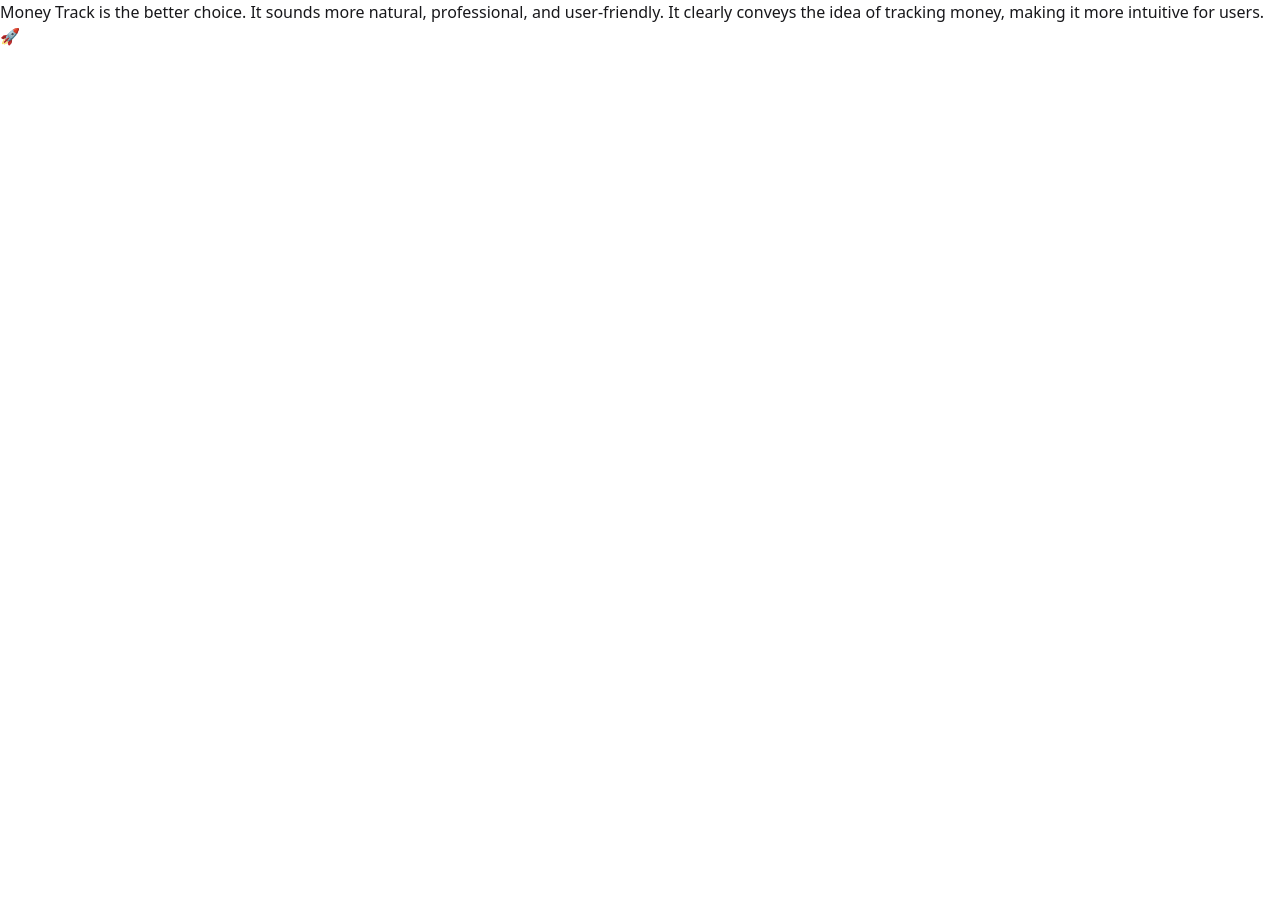
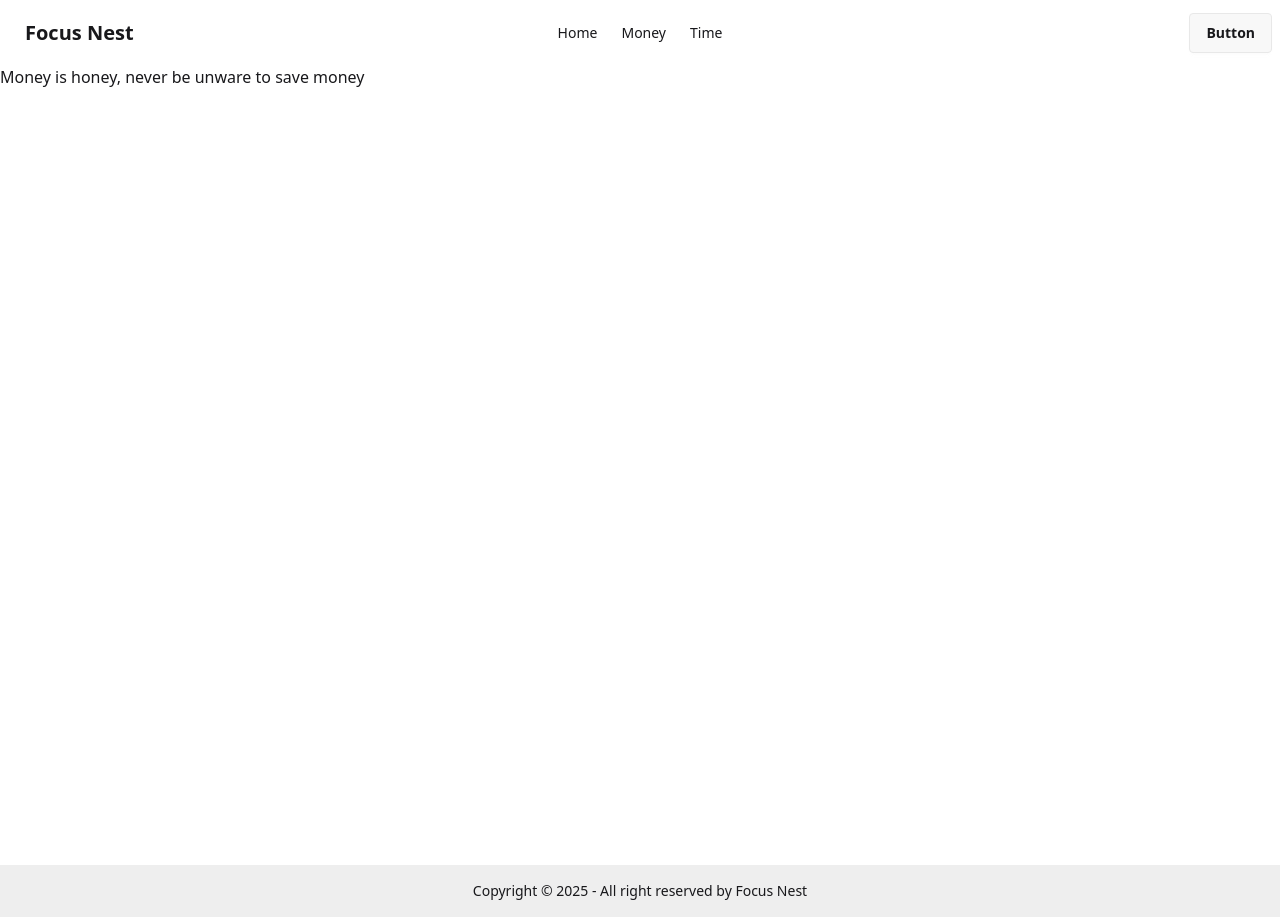
Before and after one commit to dhananjoycd/focus_nest, a React (Vite) app: page /money_track in a window 1280 px wide. Before the commit the page ends 800 px from the top, so only its background shows below. Built offline with nearby package versions, Linux system fonts and the light colour scheme.

Commit message:
make a simple layout and added animation for pages

```diff
--- a/package.json
+++ b/package.json
@@ -12,7 +12,9 @@
   "dependencies": {
     "@tailwindcss/vite": "^4.0.6",
     "localforage": "^1.10.0",
+    "lucide-react": "^0.475.0",
     "match-sorter": "^8.0.0",
+    "motion": "^12.4.3",
     "react": "^19.0.0",
     "react-dom": "^19.0.0",
     "react-helmet-async": "^2.0.5",
--- /dev/null
+++ b/src/Providers/AnimationProvider/PageTransition.jsx
@@ -0,0 +1,27 @@
+import { motion } from "framer-motion";
+import PropTypes from "prop-types";
+
+const pageVariants = {
+  initial: { scale: 0.8, opacity: 0 },
+  animate: { scale: 1, opacity: 1, transition: { duration: 0.5 } },
+  exit: { scale: 0.8, opacity: 0, transition: { duration: 0.3 } },
+};
+
+const PageTransition = ({ children }) => {
+  return (
+    <motion.div
+      initial="initial"
+      animate="animate"
+      exit="exit"
+      variants={pageVariants}
+      className="min-h-screen"
+    >
+      {children}
+    </motion.div>
+  );
+};
+
+PageTransition.propTypes = {
+  children: PropTypes.node.isRequired,
+};
+export default PageTransition;
--- a/src/components/Router/Router.jsx
+++ b/src/components/Router/Router.jsx
@@ -1,5 +1,8 @@
 import { createBrowserRouter } from "react-router-dom";
 import MainPage from "../pages/MainPage/MainPage";
+import HomePage from "../pages/HomePage/HomePage";
+import MoneyTrack from "../pages/MoneyTrack/MoneyTrack";
+import NotFound from "../pages/NotFound/NotFound";
 
 const Router = createBrowserRouter([
   {
@@ -8,23 +11,17 @@
     children: [
       {
         path: "/",
-        element: <div>Home Page</div>,
+        element: <HomePage></HomePage>,
       },
       {
         path: "/money_track",
-        element: (
-          <div>
-            Money Track is the better choice. It sounds more natural,
-            professional, and user-friendly. It clearly conveys the idea of
-            tracking money, making it more intuitive for users. 🚀
-          </div>
-        ),
+        element: <MoneyTrack />,
+      },
+      {
+        path: "*",
+        element: <NotFound></NotFound>,
       },
     ],
-  },
-  {
-    path: "*",
-    element: <p>error 404</p>,
   },
 ]);
 
--- /dev/null
+++ b/src/components/pages/Footer/Footer.jsx
@@ -0,0 +1,14 @@
+const Footer = () => {
+  return (
+    <footer className="footer footer-center bg-base-300 text-base-content p-4">
+      <aside>
+        <p>
+          Copyright © {new Date().getFullYear()} - All right reserved by Focus
+          Nest
+        </p>
+      </aside>
+    </footer>
+  );
+};
+
+export default Footer;
--- /dev/null
+++ b/src/components/pages/Header/navbar/Navbar.jsx
@@ -0,0 +1,59 @@
+import { NavLink } from "react-router-dom";
+
+const Navbar = () => {
+  const navLinks = (
+    <>
+      <li>
+        <NavLink to="/">Home</NavLink>
+      </li>
+      <li>
+        <NavLink to="/money_track">Money</NavLink>
+      </li>
+      <li>
+        <NavLink to="/time_track">Time</NavLink>
+      </li>
+    </>
+  );
+  return (
+    <div className="navbar bg-base-100">
+      <div className="navbar-start">
+        <div className="dropdown">
+          <div tabIndex={0} role="button" className="btn btn-ghost md:hidden">
+            <svg
+              xmlns="http://www.w3.org/2000/svg"
+              className="h-5 w-5"
+              fill="none"
+              viewBox="0 0 24 24"
+              stroke="currentColor"
+            >
+              <path
+                strokeLinecap="round"
+                strokeLinejoin="round"
+                strokeWidth="2"
+                d="M4 6h16M4 12h8m-8 6h16"
+              />
+            </svg>
+          </div>
+          <ul
+            tabIndex={0}
+            className="menu menu-sm dropdown-content bg-base-100 rounded-box z-[1] mt-3 w-52 p-2 shadow"
+          >
+            {navLinks}
+          </ul>
+        </div>
+
+        <NavLink className="btn btn-ghost text-xl" to="/">
+          Focus Nest
+        </NavLink>
+      </div>
+      <div className="navbar-center hidden md:flex">
+        <ul className="menu menu-horizontal px-1">{navLinks}</ul>
+      </div>
+      <div className="navbar-end">
+        <a className="btn">Button</a>
+      </div>
+    </div>
+  );
+};
+
+export default Navbar;
--- /dev/null
+++ b/src/components/pages/HomePage/HomePage.jsx
@@ -0,0 +1,11 @@
+import PageTransition from "../../../Providers/AnimationProvider/PageTransition";
+
+const HomePage = () => {
+  return (
+    <PageTransition>
+      <p> Home page is cooking ...</p>
+    </PageTransition>
+  );
+};
+
+export default HomePage;
--- a/src/components/pages/MainPage/MainPage.jsx
+++ b/src/components/pages/MainPage/MainPage.jsx
@@ -1,9 +1,21 @@
 import { Outlet } from "react-router-dom";
+import Footer from "../Footer/Footer";
+import Navbar from "../Header/navbar/Navbar";
 
 const MainPage = () => {
   return (
     <div>
-      <Outlet></Outlet>
+      <nav>
+        <Navbar></Navbar>
+      </nav>
+
+      <main>
+        <Outlet />
+      </main>
+
+      <footer>
+        <Footer />
+      </footer>
     </div>
   );
 };
--- /dev/null
+++ b/src/components/pages/MoneyTrack/MoneyTrack.jsx
@@ -0,0 +1,11 @@
+import PageTransition from "../../../Providers/AnimationProvider/PageTransition";
+
+const MoneyTrack = () => {
+  return (
+    <PageTransition>
+      Money is honey, never be unware to save money
+    </PageTransition>
+  );
+};
+
+export default MoneyTrack;
--- /dev/null
+++ b/src/components/pages/NotFound/NotFound.jsx
@@ -0,0 +1,59 @@
+/* eslint-disable react/no-unescaped-entities */
+import { Link } from "react-router-dom";
+import { motion } from "framer-motion";
+import PageTransition from "../../../Providers/AnimationProvider/PageTransition";
+
+const NotFound = () => {
+  return (
+    <PageTransition>
+      <div className="flex flex-col items-center justify-center min-h-screen bg-gradient-to-br from-gray-900 to-gray-800 text-white text-center px-6">
+        {/* Animated 404 Text */}
+        <motion.h1
+          initial={{ scale: 0.8, opacity: 0 }}
+          animate={{ scale: 1, opacity: 1 }}
+          transition={{ duration: 0.5, ease: "easeOut" }}
+          className="text-[10rem] font-extrabold tracking-widest text-gray-200 drop-shadow-lg"
+        >
+          404
+        </motion.h1>
+
+        {/* Oops! Message */}
+        <motion.h2
+          initial={{ y: 20, opacity: 0 }}
+          animate={{ y: 0, opacity: 1 }}
+          transition={{ delay: 0.2, duration: 0.5, ease: "easeOut" }}
+          className="text-3xl font-semibold mt-4 text-gray-300"
+        >
+          Oops! Page Not Found
+        </motion.h2>
+
+        <motion.p
+          initial={{ y: 20, opacity: 0 }}
+          animate={{ y: 0, opacity: 1 }}
+          transition={{ delay: 0.4, duration: 0.5, ease: "easeOut" }}
+          className="text-lg text-gray-400 mt-2"
+        >
+          <p> The page you are looking for doesn't exist or has been moved.</p>
+        </motion.p>
+
+        {/* Cool Button with Hover Effects */}
+        <motion.div
+          initial={{ opacity: 0 }}
+          animate={{ opacity: 1 }}
+          transition={{ delay: 0.6, duration: 0.5 }}
+          className="mt-8"
+        >
+          <Link
+            to="/"
+            className="relative inline-block px-8 py-3 text-lg font-medium text-white bg-blue-600 rounded-lg shadow-lg overflow-hidden group"
+          >
+            <span className="absolute inset-0 w-full h-full bg-blue-500 scale-0 transition-transform group-hover:scale-100 origin-center"></span>
+            <span className="relative z-10">Go Home</span>
+          </Link>
+        </motion.div>
+      </div>
+    </PageTransition>
+  );
+};
+
+export default NotFound;
```
Also changed, not shown: 2 other files (tests, documents, lock files or other folders).
